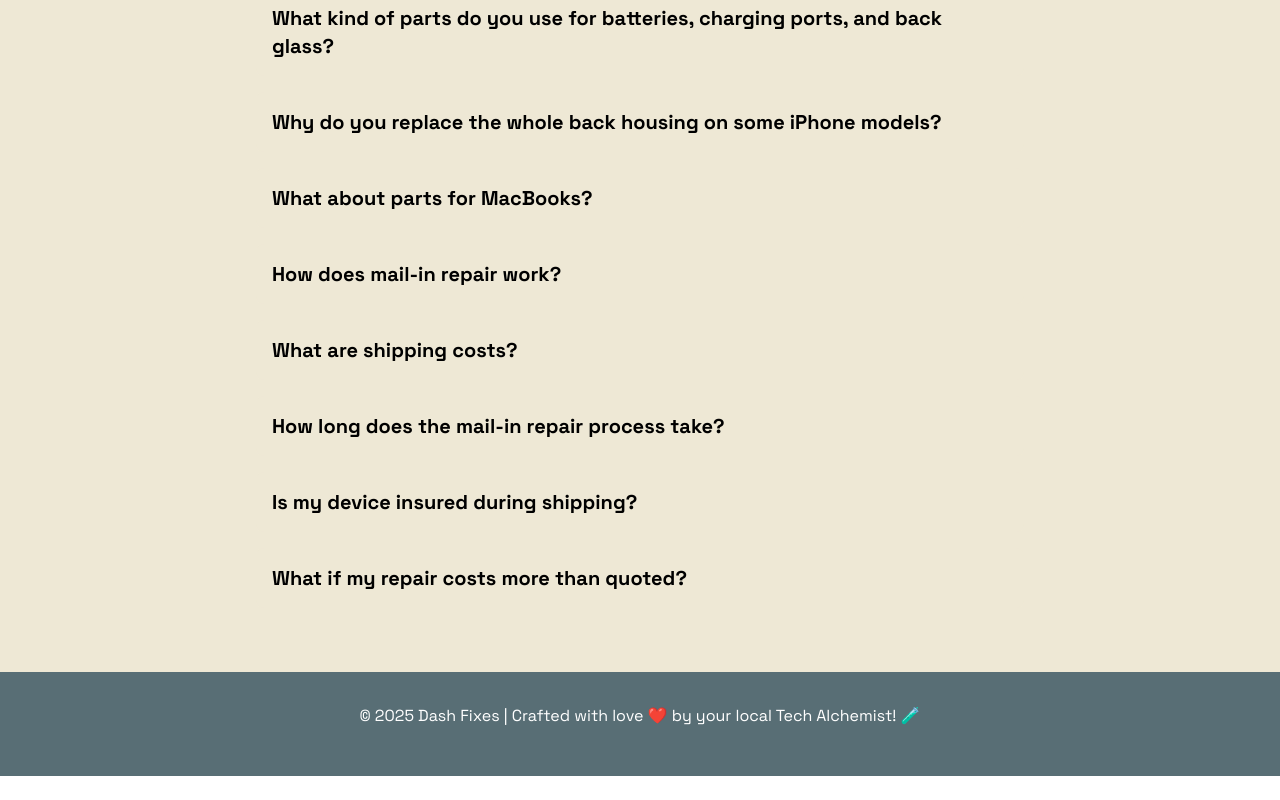
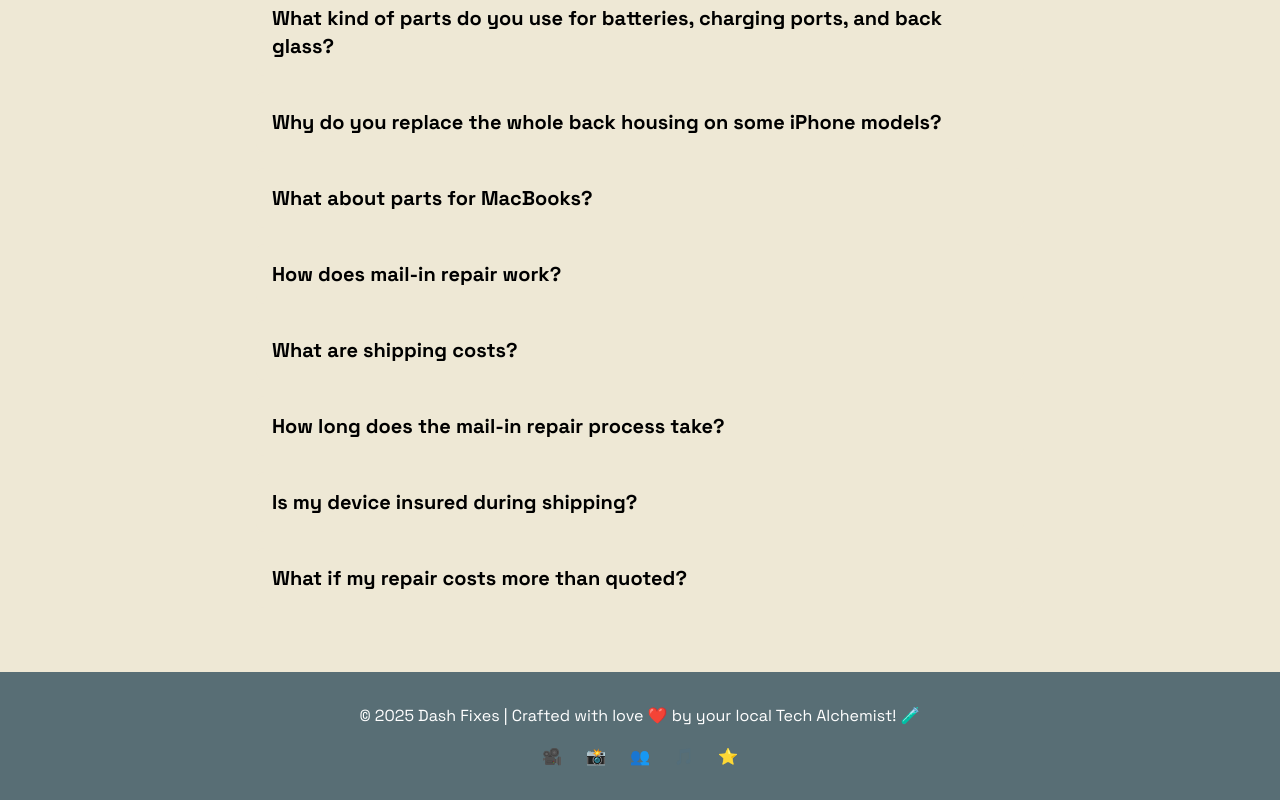
Before and after one commit to debugonezero/dash-fixes-v2, a Next.js app: page / in a window 1280 px wide. Shown: the part 5227-6027 px from the top of the page. Before the commit the page ends 6003 px from the top, so only its background shows below. Built offline with nearby package versions, Linux system fonts and the light colour scheme.

Commit message:
Replace Font Awesome icons with emojis in footer for reliable display

```diff
--- a/src/app/Footer.tsx
+++ b/src/app/Footer.tsx
@@ -15,7 +15,7 @@ const Footer = () => {
             className="hover:text-solarized-blue"
             aria-label="Visit our YouTube channel"
           >
-            <i className="fa-brands fa-youtube w-6 h-6"></i>
+            <span>🎥</span>
           </a>
           <a
             href="https://www.instagram.com/dash.fixes/"
@@ -24,7 +24,7 @@ const Footer = () => {
             className="hover:text-solarized-blue"
             aria-label="Visit our Instagram page"
           >
-            <i className="fa-brands fa-instagram w-6 h-6"></i>
+            <span>📸</span>
           </a>
           <a
             href="https://www.facebook.com/profile.php?id=61580755575702"
@@ -33,7 +33,7 @@ const Footer = () => {
             className="hover:text-solarized-blue"
             aria-label="Visit our Facebook page"
           >
-            <i className="fa-brands fa-facebook w-6 h-6"></i>
+            <span>👥</span>
           </a>
           <a
             href="https://www.tiktok.com/@dashfixes"
@@ -42,7 +42,7 @@ const Footer = () => {
             className="hover:text-solarized-blue"
             aria-label="Visit our TikTok page"
           >
-            <i className="fa-brands fa-tiktok w-6 h-6"></i>
+            <span>🎵</span>
           </a>
           <a
             href="https://www.yelp.com/biz/dash-fixes-pasadena"
@@ -51,7 +51,7 @@ const Footer = () => {
             className="hover:text-solarized-blue"
             aria-label="Visit our Yelp page"
           >
-            <i className="fa-brands fa-yelp w-6 h-6"></i>
+            <span>⭐</span>
           </a>
         </div>
       </div>
```
